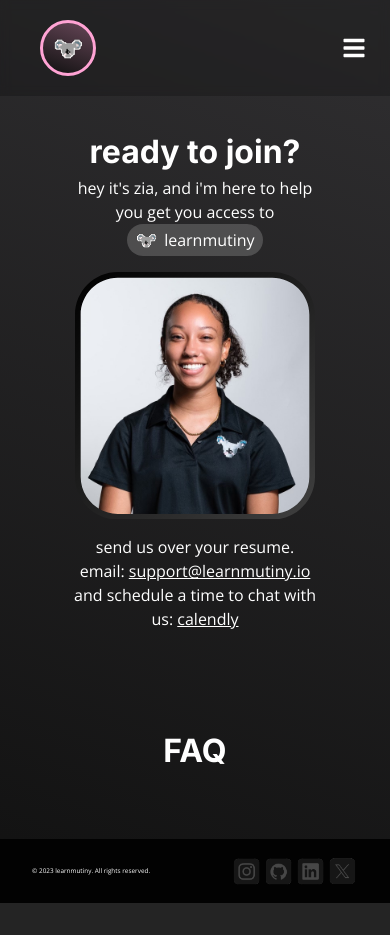
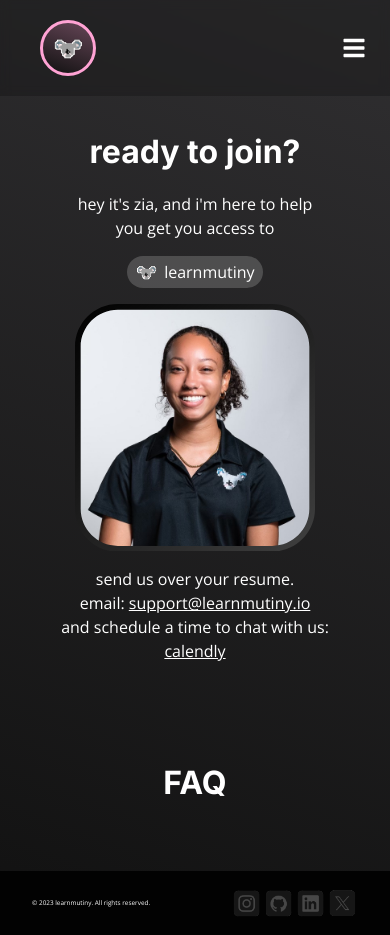
Before and after one commit to zionmelson/website, a React (Vite) app: page /contact in a window 390 px wide. Before the commit the page ends 903 px from the top, so only its background shows below. Built offline with nearby package versions, Linux system fonts and the light colour scheme.

Commit message:
styling should be mobile ready

```diff
--- a/src/index.css
+++ b/src/index.css
@@ -3,12 +3,5 @@
 @tailwind utilities;
 
 :root {
-  --black-gradient: linear-gradient(
-    144.39deg,
-    #ffffff -278.56%,
-    #6d6d6d -78.47%,
-    #11101d 91.61%
-  );
-  --card-shadow: 0px 20px 100px -10px rgba(66, 71, 91, 0.1);
-  background-color: #242424;
+  background-color: rgba(19, 19, 19, 0.9);
 }
--- a/src/pages/Contact.jsx
+++ b/src/pages/Contact.jsx
@@ -6,17 +6,20 @@
 export default function Contact() {
   return (
     <div className="main">
+      {/* support desktop */}
       <div className="support-box">
         <div className="vertical-content">
-          <h1 className="h1">ready to join?</h1>
-          <h2 className="h2">
-            <span className="vertical-content" style={{ marginBottom: "1rem" }}>
-              hey it&apos;s zia, and i&apos;m here to help you get you access to{" "}
-              <span className="emoji-container" style={{ marginTop: "1rem" }}>
-                <img src={bear} className="emoji" alt="mu" /> learnmutiny
-              </span>
+          <h1 className="h1" style={{ marginBottom: "1rem" }}>
+            ready to join?
+          </h1>
+          <h2 className="h2" style={{ marginBottom: "1rem" }}>
+            <span className="vertical-content">
+              hey it&apos;s zia, and i&apos;m here to help you get you access to
             </span>
           </h2>
+          <span className="emoji-container" style={{ marginBottom: "1rem" }}>
+            <img src={bear} className="emoji" alt="mu" /> learnmutiny
+          </span>
           <img
             src={zia}
             className="headshots"
@@ -41,29 +44,32 @@
           </h3>
         </div>
       </div>
+      {/* support phone */}
       <div className="support-box-mobile">
         <div className="vertical-content">
-          <h1 className="h1">ready to join?</h1>
-          <h2 className="h2">
-            <span className="vertical-content" style={{ marginBottom: "1rem" }}>
-              hey it&apos;s zia, and i&apos;m here to help you get you access to{" "}
-              <span className="emoji-container">
-                <img src={bear} className="emoji" alt="mu" /> learnmutiny
-              </span>
+          <h1 className="h1" style={{ marginBottom: "1rem" }}>
+            ready to join?
+          </h1>
+          <h2 className="h2" style={{ marginBottom: "1rem" }}>
+            <span className="vertical-content">
+              hey it&apos;s zia, and i&apos;m here to help you get you access to
             </span>
           </h2>
+          <span className="emoji-container" style={{ marginBottom: "1rem" }}>
+            <img src={bear} className="emoji" alt="mu" /> learnmutiny
+          </span>
           <img
             src={zia}
             className="headshots"
             alt="support"
             style={{ marginBottom: "1rem" }}
           />
-          <h2 className="h2">
+          <h3 className="h3">
             send us over your resume.
             <br />
             email: <span className="span-link">support@learnmutiny.io </span>
-          </h2>
-          <h2 className="h2">
+          </h3>
+          <h3 className="h3">
             and schedule a time to chat with us:{" "}
             <a
               className="span-link"
@@ -73,15 +79,17 @@
             >
               calendly
             </a>
-          </h2>
+          </h3>
         </div>
       </div>
+      {/* FAQ desktop */}
       <div className="support-box">
         <div className="vertical-content">
           {" "}
           <h1 className="h1">FAQ</h1>
         </div>
       </div>
+      {/* FAQ phone */}
       <div className="support-box-mobile">
         <div className="vertical-content">
           {" "}
```
